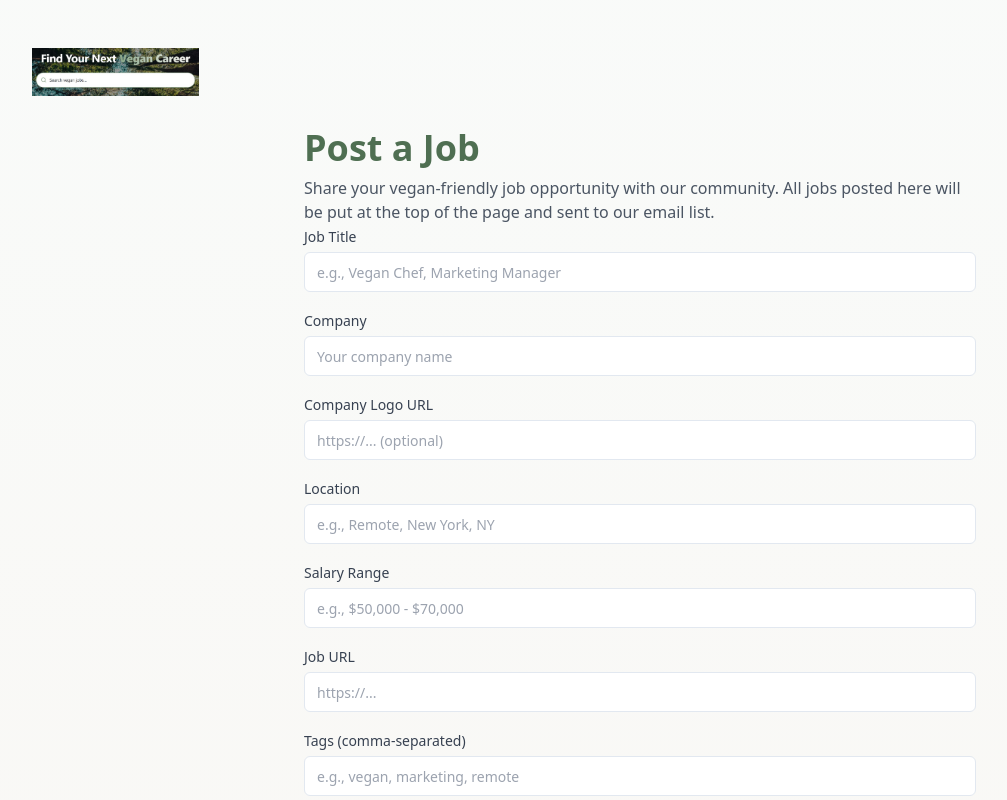
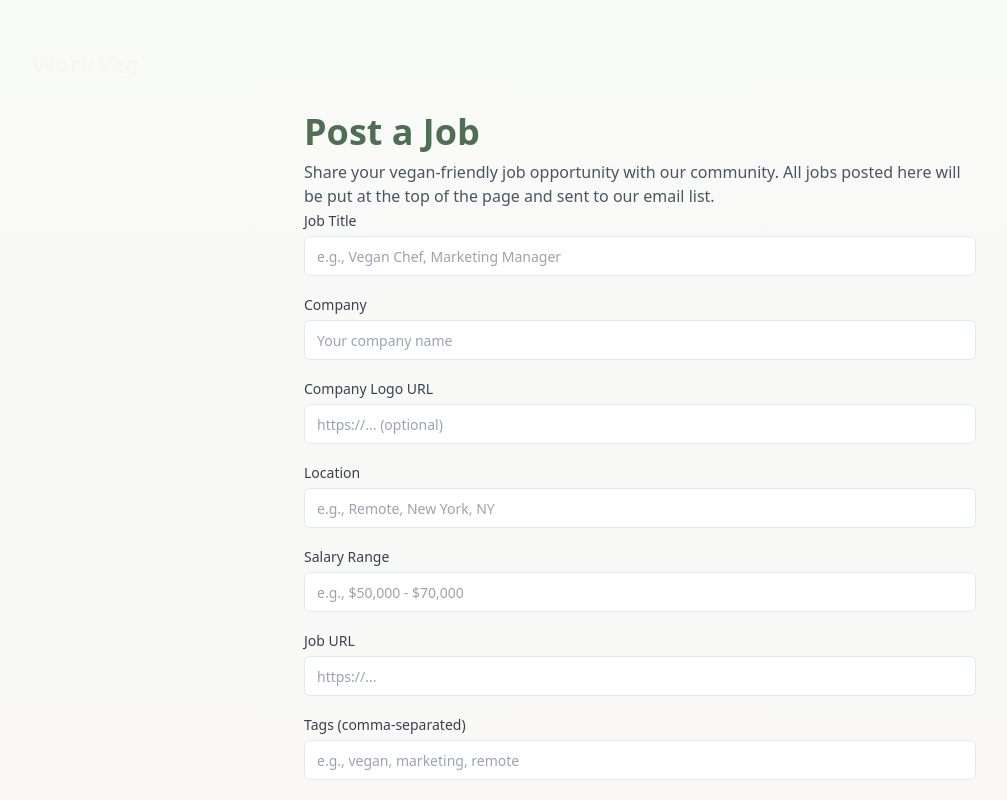
Before and after one commit to JaredStivala/vegan-job-harbor, a React (Vite) app: page /post-job in a window 1280 px wide. Shown: the top 800 px of the page, without its empty margins (0-1007 px from the left). Built offline with nearby package versions, Linux system fonts and the light colour scheme.

Commit message:
Reverted to edit cab53beb-7e9f-407c-ae85-030640e1cf4b: "Diminish hero section background
Adjusted the opacity of the background overlay in the hero section to create a slightly dimmer appearance.
[skip gpt_engineer]"

```diff
--- a/src/components/Logo.tsx
+++ b/src/components/Logo.tsx
@@ -3,11 +3,12 @@ import { Link } from "react-router-dom";
 export const Logo = () => {
   return (
     <Link to="/" className="flex items-center gap-0.5">
-      <img
-        src="/lovable-uploads/dcad0a79-71e5-4918-8b78-7638d2329569.png"
-        alt="WorkVeg Logo"
-        className="h-12 object-contain"
-      />
+      <span className="text-2xl font-extrabold text-cream">
+        Work
+      </span>
+      <span className="text-2xl font-extrabold text-cream italic">
+        Veg
+      </span>
     </Link>
   );
 };
```
Also changed, not shown: public/lovable-uploads/dcad0a79-71e5-4918-8b78-7638d2329569.png (deleted).
